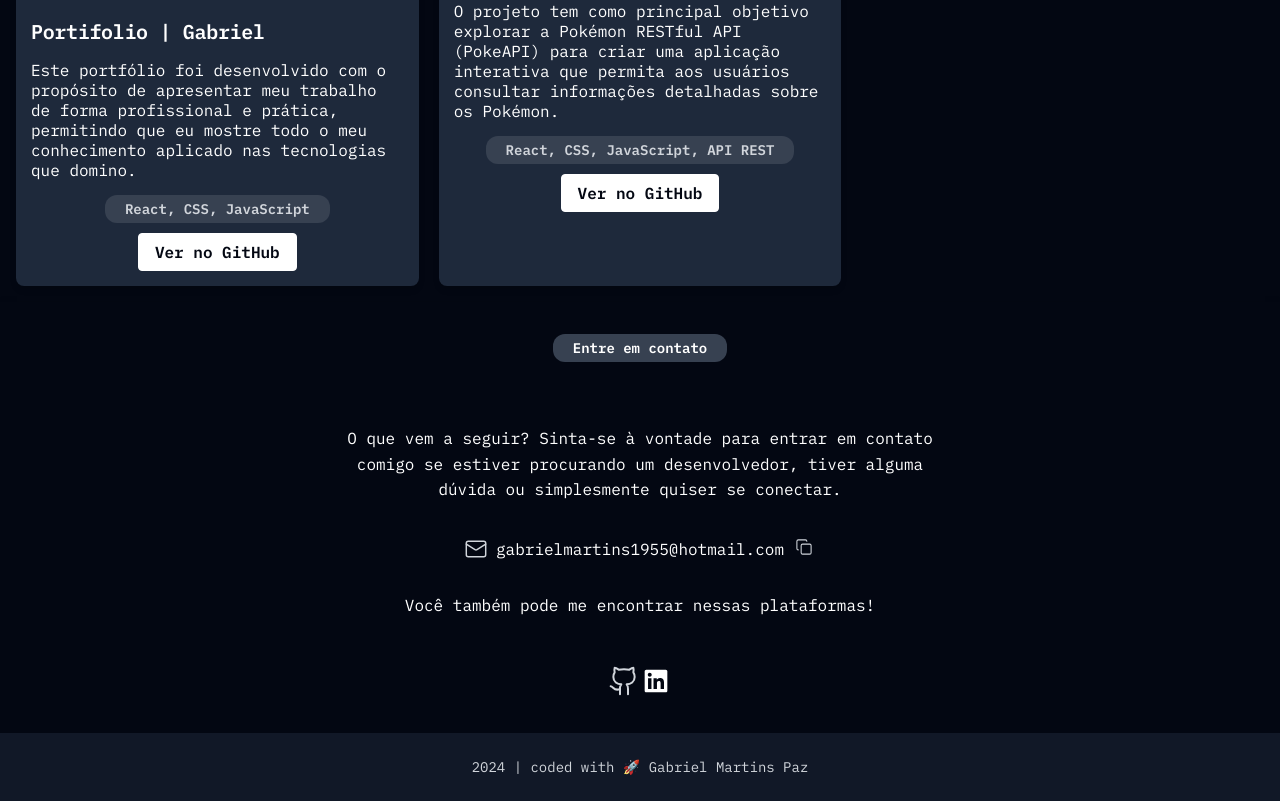
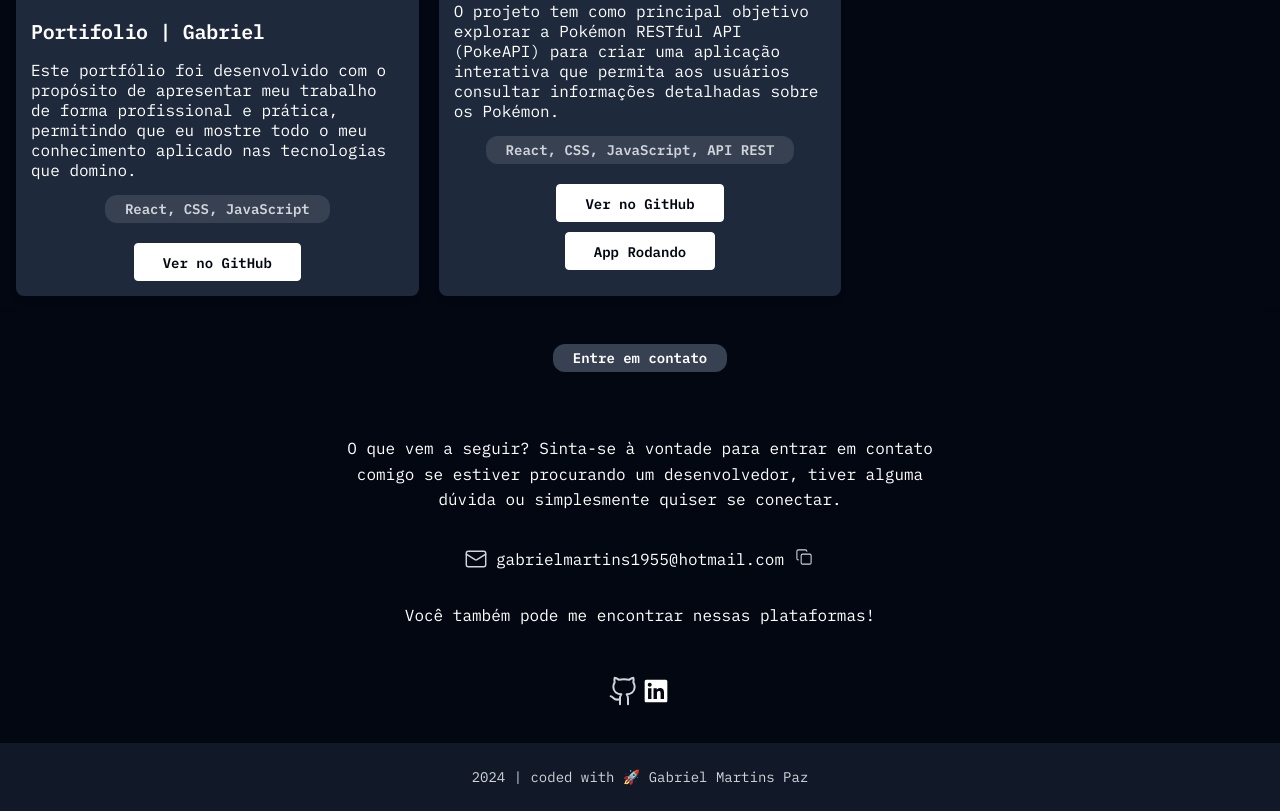
Before and after one commit to Th3Gabriel/Portifolio-Gabriel-ReactJs, a React (Vite) app: page / in a window 1280 px wide. Shown: the part 4300-5111 px from the top of the page. Built offline with nearby package versions, Linux system fonts and the light colour scheme.

Commit message:
Algumas alteracoes

```diff
--- a/src/Components/ProjectList/Project.css
+++ b/src/Components/ProjectList/Project.css
@@ -55,6 +55,7 @@
   display: flex;
   flex-direction: column;
   align-items: center;
+  gap: 10px; /* Espaçamento entre os botões */
 }
 
 .skills {
@@ -66,6 +67,8 @@
   text-decoration: none;
   color: #030712;
   transition: color 0.2s ease;
+  font-size: 14px;
+  padding: 8px 12px; /* Ajusta padding para os botões */
 }
 
 .project-link:hover {
--- a/src/Components/ProjectList/Project.jsx
+++ b/src/Components/ProjectList/Project.jsx
@@ -15,6 +15,7 @@ const projects = [
     image: Port,
     skills: 'React, CSS, JavaScript',
     link: 'https://github.com/Th3Gabriel/Portifolio-Gabriel-ReactJs',
+    vercel: false,
     hidden: false,
   },
   {
@@ -25,6 +26,7 @@ const projects = [
     image: Pokedex,
     skills: 'React, CSS, JavaScript, API REST',
     link: 'https://github.com/Th3Gabriel/Pokedex',
+    vercel: 'https://pokedex-two-coral.vercel.app/',
     hidden: false,
   },
 ]
@@ -35,17 +37,17 @@ function ProjectList() {
       <div className="label" id="projects">
         <Label>Projetos</Label>
       </div>
-      <div className="legend" id="projects">
+      <div className="legend">
         <p>Alguns dos projetos que construí</p>
       </div>
       <div className="project-list">
         {projects.map(
-          ({ id, name, description, image, skills, link, hidden }) =>
+          ({ id, name, description, image, skills, link, vercel, hidden }) =>
             !hidden && (
               <div key={id} className="project-card">
                 <img
                   src={image}
-                  alt="Project Thumbnail"
+                  alt={`Projeto ${name}`}
                   className="project-photo"
                 />
                 <div className="project-info">
@@ -63,6 +65,18 @@ function ProjectList() {
                         Ver no GitHub
                       </a>
                     </Button>
+                    {vercel && (
+                      <Button buttonStyle="black">
+                        <a
+                          href={vercel}
+                          target="_blank"
+                          rel="noopener noreferrer"
+                          className="project-link"
+                        >
+                          App Rodando
+                        </a>
+                      </Button>
+                    )}
                   </div>
                 </div>
               </div>
```
